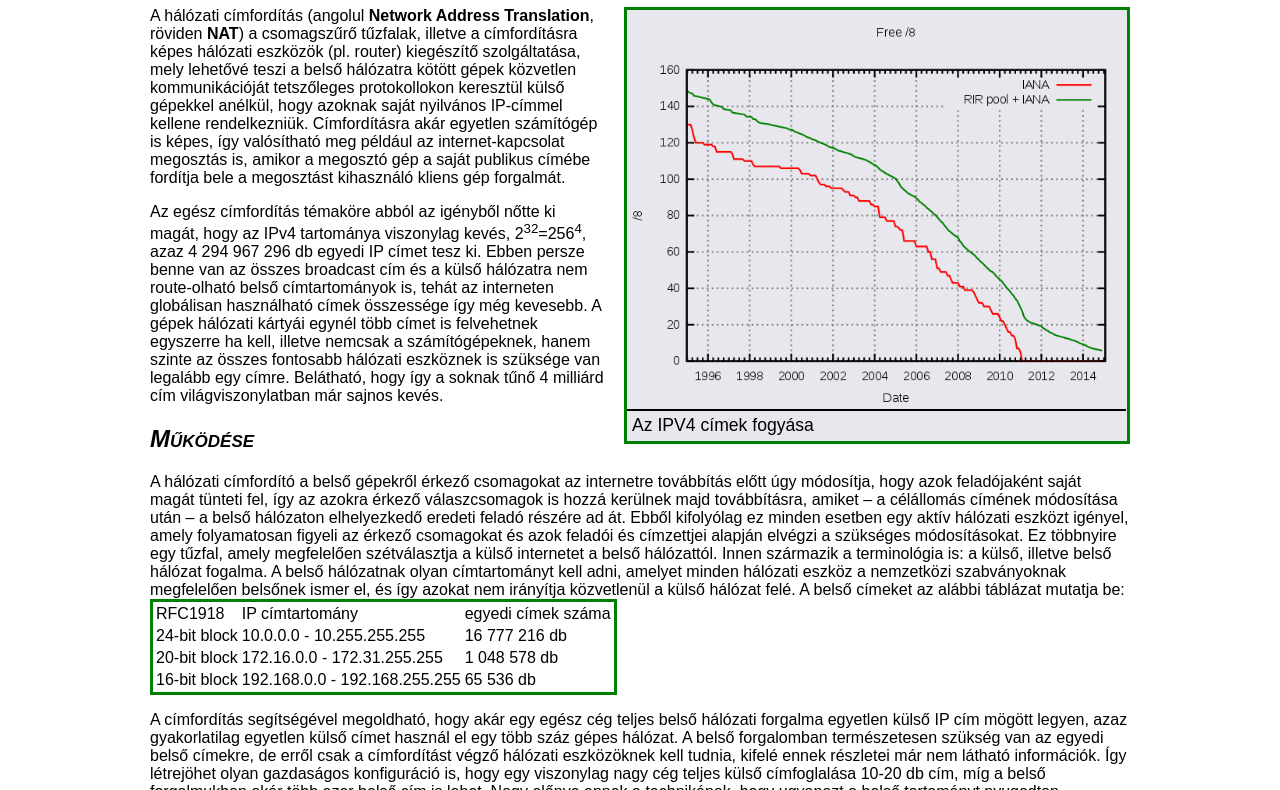
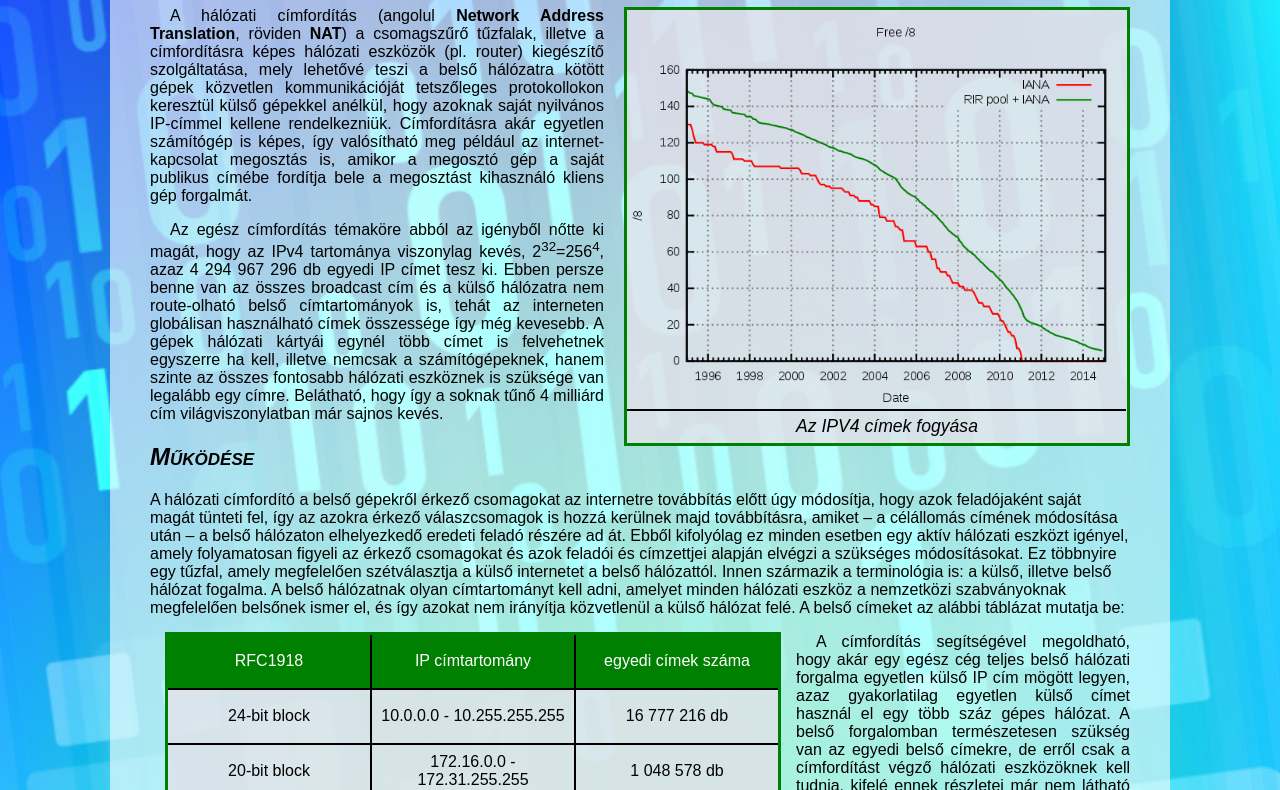
Before and after one commit to Soldier46/web-feladatok, a plain HTML site: page 2021-12-09_Halozati_cimforditas/Hálózati-címfordítás/index.html in a window 1280 px wide. Shown: the part 133-923 px from the top of the page. Drawn offline with Linux system fonts and the light colour scheme.

Commit message:
elfelejtett css

```diff
--- a/2021-12-09_Halozati_cimforditas/Hálózati-címfordítás/styles.css
+++ b/2021-12-09_Halozati_cimforditas/Hálózati-címfordítás/styles.css
@@ -4,6 +4,8 @@ body {
   background-position-x: center;
   background-position-y: center;
   background-attachment: fixed;
+  background-size: cover;
+  background-image: url("hatter.jpg");
 }
 
 #content {
@@ -17,8 +19,8 @@ body {
 }
 
 .frame {
+  float: right;
   width: 490px;
-  float: right;
   padding: 0px 5px 5px;
   overflow: hidden;
   margin-left: 20px;
@@ -42,11 +44,46 @@ h2 {
 p.imgtitle {
   font-size: 1.1em;
   margin: 0;
+  line-height: 130%;
+  text-align: center;
+  font-style: italic;
+}
+
+p {
+  text-indent: 20px;
+  text-align: justify;
 }
 
 table,
 .frame {
   border: 3px solid green;
+  background-color: rgba(227, 225, 233, 0.8);
+  text-align: center;
+  float: left;
+  border-collapse: collapse;
+
+}
+
+table{
+  margin: 15px;
+}
+
+tr {
+  height: 55px;
+}
+
+td {
+  border: 2px solid black;
+  width: 200px;
+}
+
+.cellak {
+  background-color: green;
+  color: white;
+}
+
+a{
+  text-decoration: none;
 }
 
 a:link,
```
